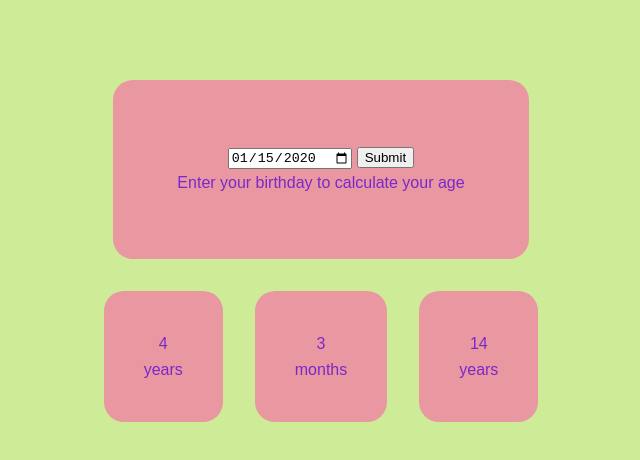
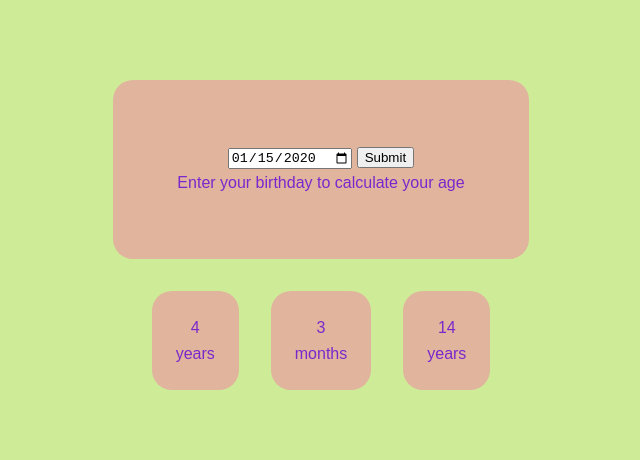
Before and after one commit to NESEGEMAA/CodeAlpha_Project_AgeCalculator, a plain HTML site: page index.html in a window 1280 px wide. Both pictures are taken after typing "2020-01-15" into the empty fields and a click on the input 704 px from the left and 157 px from the top of the page. Shown: the whole page, without its empty margins (319-959 px from the left). Drawn offline with Linux system fonts and the light colour scheme.

Commit message:
changed the opacity of the background color for the the dateForm and the output div tags, as well as decreasing the padding for the output div tags

```diff
--- a/styles.css
+++ b/styles.css
@@ -27,7 +27,7 @@ section {
     flex-direction: column;
     justify-content: center;
     align-items: center;
-    background-color: rgba(252, 96, 168, 0.6);
+    background-color: rgba(252, 96, 168, 0.4);
     margin: 2vh;
     padding: 8vh;
     border-radius: 20px;
@@ -35,9 +35,9 @@ section {
 
 section > div {
     display: none;
-    background-color: rgba(252, 96, 168, 0.6);
+    background-color: rgba(252, 96, 168, 0.4);
     margin: 2vh;
-    padding: 5vh;
+    padding: 3vh;
     border-radius: 20px;
     text-align: center;
 }
```
